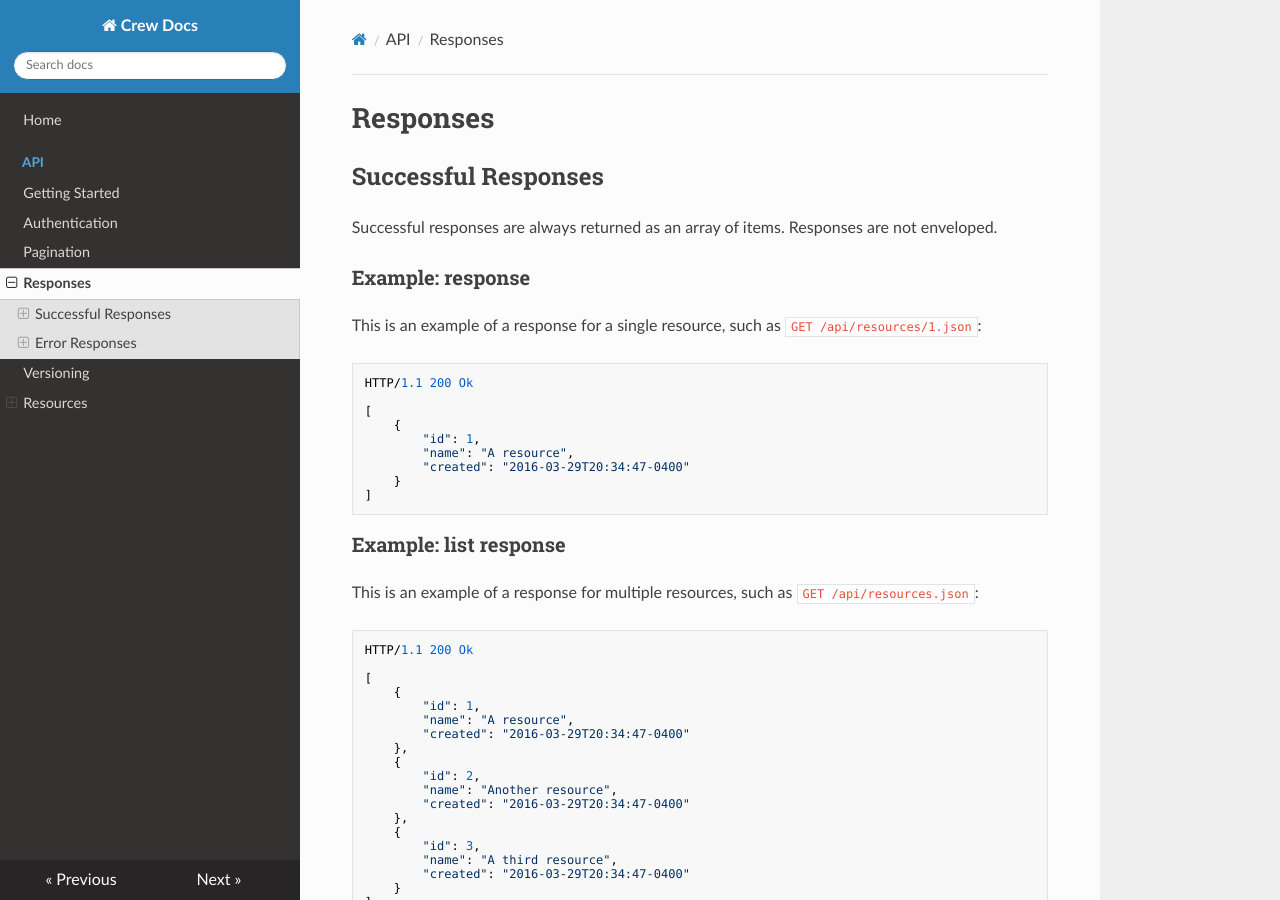
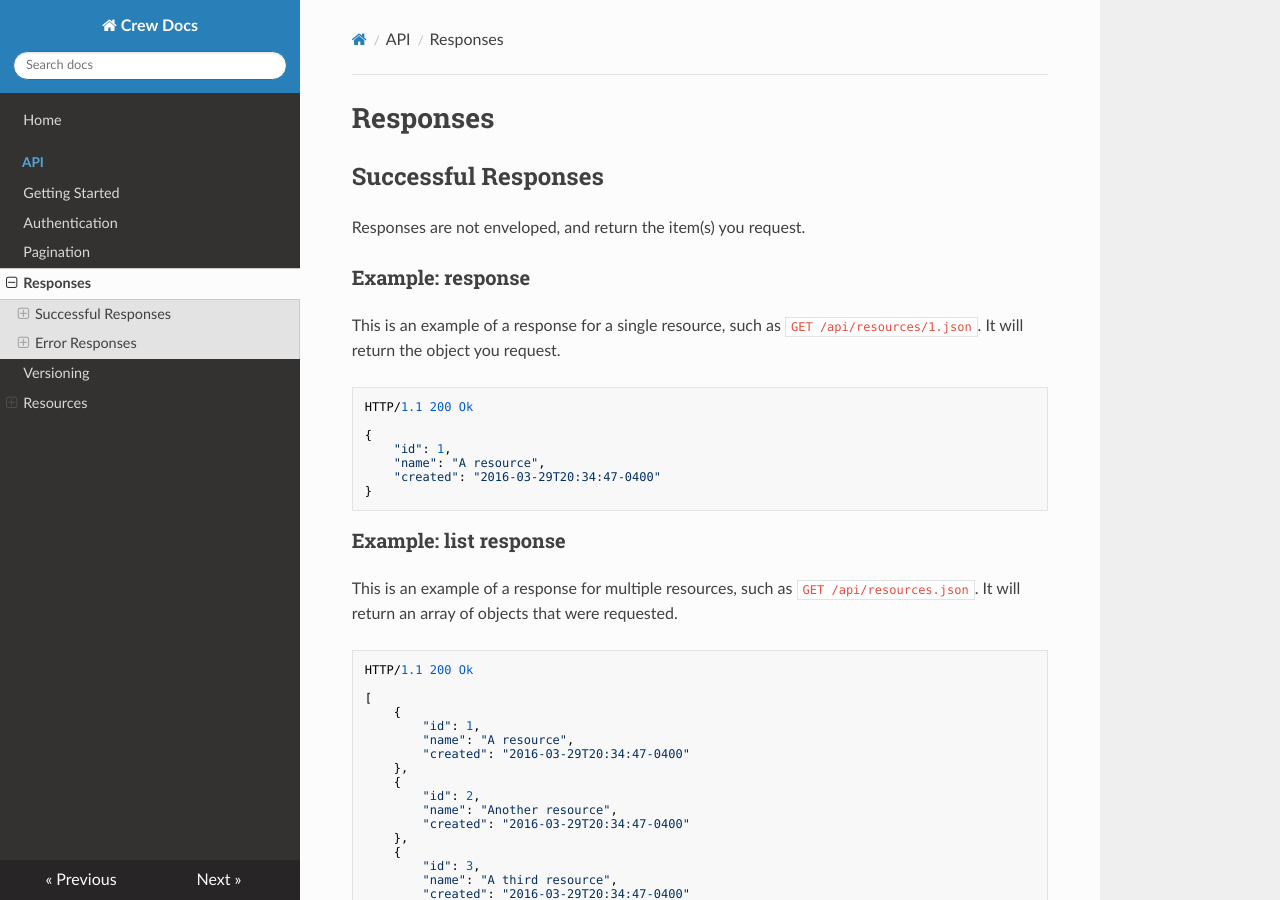
Before and after one commit to naoufal/docs, an MkDocs documentation site: the page built from docs/crew-api/Responses.md, in a window 1280 px wide and 900 px high. Built offline with MkDocs 1.6.1, drawn with Linux system fonts in a browser that asks for light colours; nearby versions of some CDN libraries; old or Windows-style settings are respelled for this version of MkDocs.

Commit message:
Updated single resource responses

````diff
--- a/docs/crew-api/Responses.md
+++ b/docs/crew-api/Responses.md
@@ -2,27 +2,27 @@
 
 ## Successful Responses
 
-Successful responses are always returned as an array of items. Responses are not enveloped.
+Responses are not enveloped, and return the item(s) you request.
 
 ### Example: response
 
-This is an example of a response for a single resource, such as `GET /api/resources/1.json`:
+This is an example of a response for a single resource, such as `GET /api/resources/1.json`. It will return the object
+you request.
 
 ```
 HTTP/1.1 200 Ok
 
-[
-    {
-        "id": 1,
-        "name": "A resource",
-        "created": "2016-03-29T20:34:47-0400"
-    }
-]
+{
+    "id": 1,
+    "name": "A resource",
+    "created": "2016-03-29T20:34:47-0400"
+}
 ```
 
 ### Example: list response
 
-This is an example of a response for multiple resources, such as `GET /api/resources.json`:
+This is an example of a response for multiple resources, such as `GET /api/resources.json`. It will return an array of
+objects that were requested.
 
 
 ```
````
Also changed, not shown: docs/crew-api/networks/View.md (+5 -9 lines).
